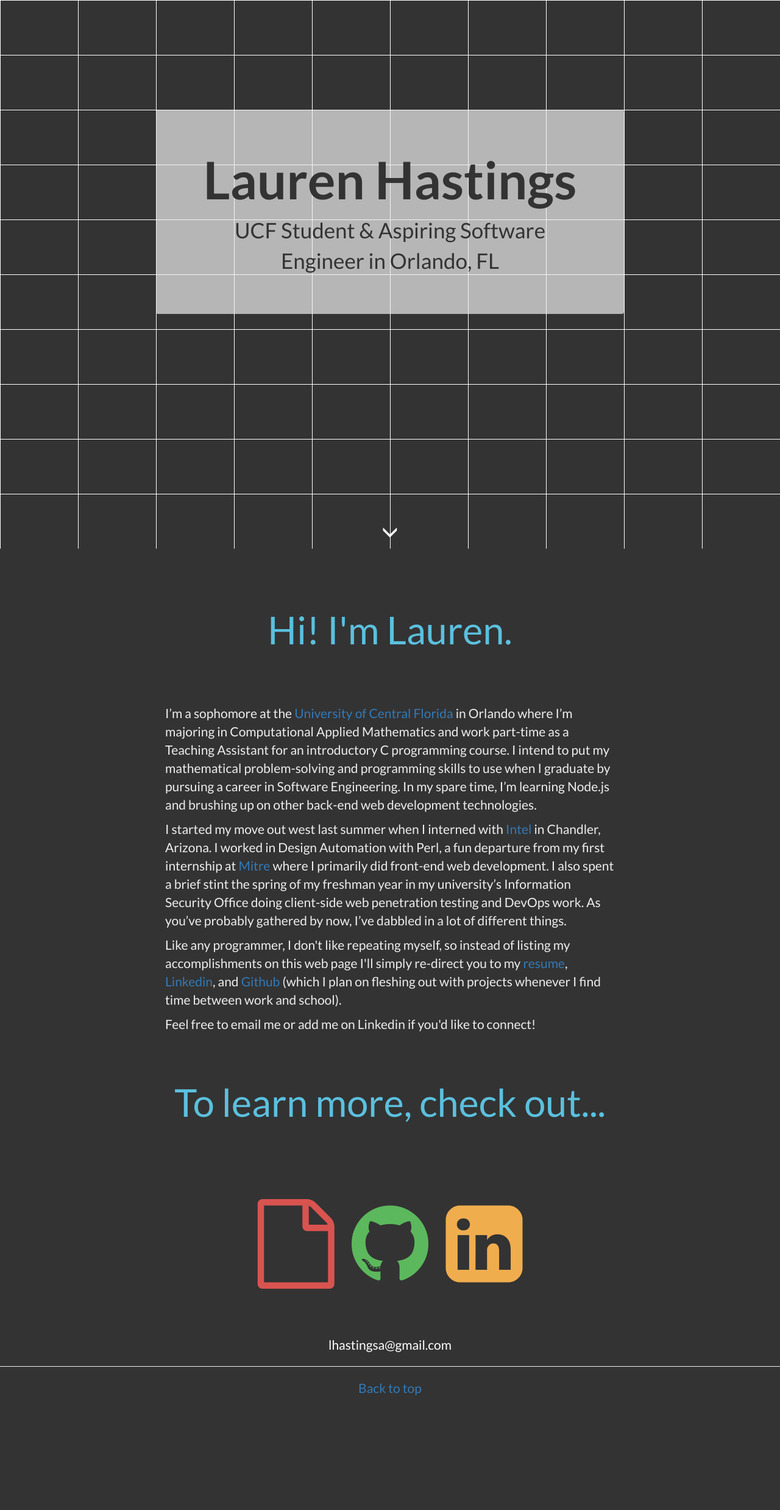
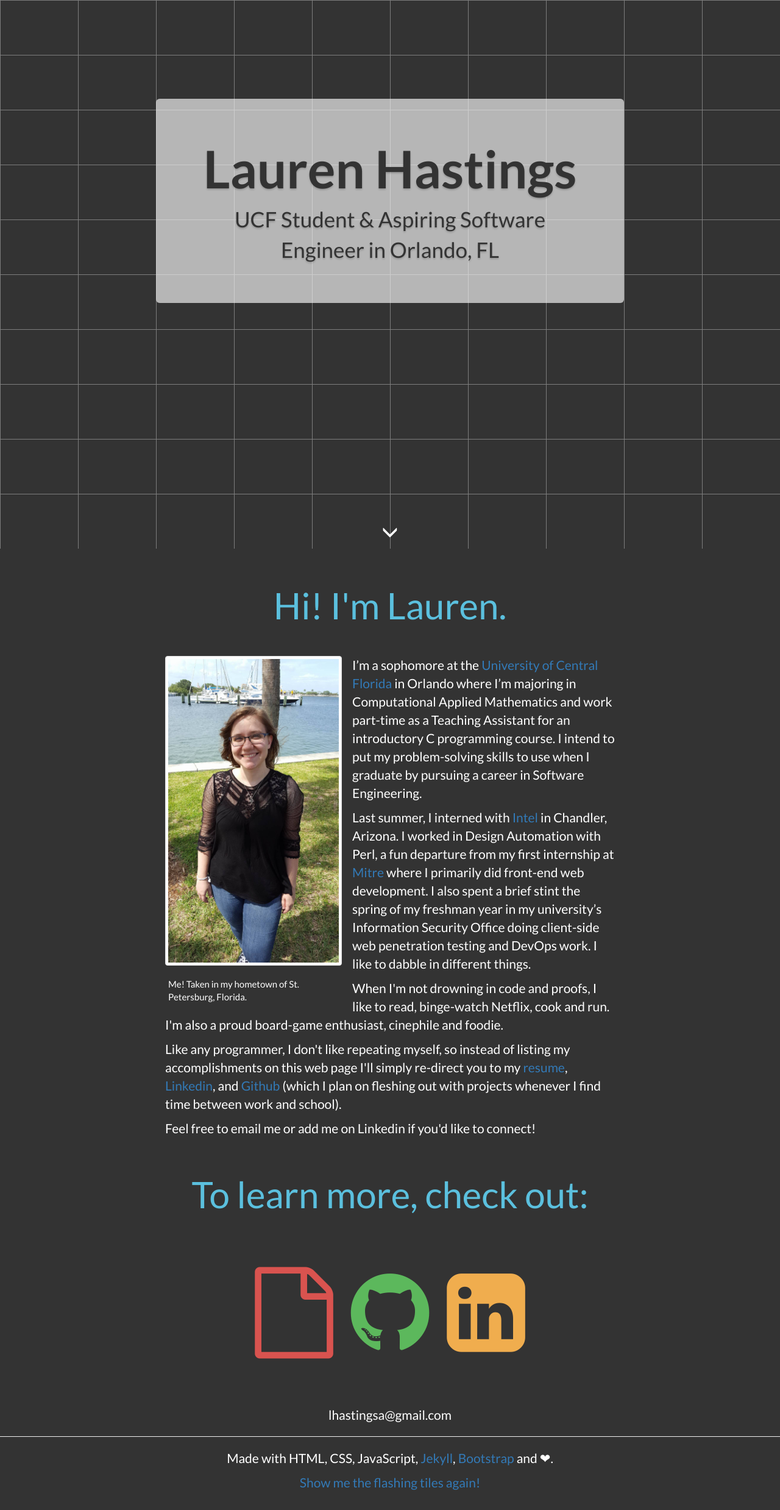
Before and after one commit to hastingsl/hastingsl.github.io, a Jekyll site: the page built from index.html, in a window 1280 px wide. Shown: the whole page at 61% size. Built offline with Jekyll 4.4.1, drawn with Linux system fonts in a browser that asks for light colours; nearby versions of some CDN libraries; before the commit the page ends 2312 px from its top, so only the background shows below that.

Commit message:
Started using Bootstrap Atom linter and simplified page HTML.

```diff
--- a/css/main.scss
+++ b/css/main.scss
@@ -12,47 +12,55 @@ $red: #d9534f;
 $transition: background-color 1s;
 $white: #fff;
 
-#about, .jumbotron {
-  color: $blue;
-}
-
-.blue-link a, .blue-link a:hover {
-  color: $dark-blue;
-}
-
 body {
+  background-color: $dark-gray;
   font-size: 21px;
   padding-bottom: 20px;
   font-family: Lato,'Helvetica Neue',Arial,Helvetica,sans-serif;
 }
 
-body, .footer, .link-icons, .link-icons a, #masthead a {
+body, .container-fluid a, .link-icons, .link-icons a, {
   color: $white;
 }
 
-body, .jumbotron {
-  background-color: $dark-gray;
-}
-
-.center {
-  text-align: center;
-}
-
 .container {
-  color: $gray;
   max-width: $narrow;
 }
 
-.container-fluid .jumbotron {
-  border-radius: 0px;
+.container a, .container a:hover, footer a, footer a:hover {
+  color: $dark-blue;
+}
+
+.container h1 {
+  color: $blue;
+  font-size: 60px;
+  padding-bottom: 40px;
+  padding-top: 40px;
+}
+
+.container-fluid {
+  height: 100vh;
+  z-index: 3;
+}
+
+.container-fluid a {
+  background: transparent;
+  bottom: 0;
+  font-size: 1.3em;
+  left: 0;
+  padding: 5px;
+  position: absolute;
+  right: 0;
+  width: 100%;
+  z-index: 1;
+}
+
+.container-fluid a:hover {
+  background-color: rgba(0, 0, 0, 0.45);
 }
 
 .dark {
   background-color: rgba(0, 0, 0, 0.5);
-}
-
-.footer {
-  margin-top: 50px;
 }
 
 .green-text {
@@ -65,13 +73,49 @@ body, .jumbotron {
 
 .grid {
   height: 100vh;
+  left: 0;
   position: absolute;
+  right: 0;
   width: 100%;
   top: 0;
 }
 
+figcaption {
+  padding-left: 5px;
+}
+
+figure {
+  float: left;
+  font-size: 15px;
+  margin-bottom: 10px;
+  margin-right: 15px;
+  width: 292px;
+}
+
+footer {
+  margin-top: 50px;
+}
+
+img {
+  width: 290px;
+}
+
 .jumbotron {
-  vertical-align: middle;
+  background-color: rgba(238, 238, 238, 0.7);
+  border-radius: 4px;
+  color: $dark-gray;
+  margin-top: 18vh;
+  max-width: $narrow;
+  text-shadow: rgba(0, 0, 0, 0.2) 0 2px 3px;
+}
+
+.jumbotron h1{
+  font-size: 85px;
+  font-weight: 700;
+}
+
+.jumbotron p {
+  font-size: 35px;
 }
 
 .light {
@@ -79,47 +123,7 @@ body, .jumbotron {
 }
 
 .link-icons {
-  font-size: 7em;
-}
-
-#masthead {
-  height: 100vh;
-  margin-bottom: 30px;
-  position: relative;
-  z-index: 3;
-}
-
-#masthead a {
-  background: transparent;
-  bottom: 0;
-  font-size: 1.3em;
-  left: 0;
-  padding: 5px;
-  position: absolute;
-  right: 0;
-  width: 100%;
-  z-index: 1;
-}
-
-#masthead a:hover {
-  background-color: rgba(0, 0, 0, 0.45);
-}
-
-#masthead .jumbotron {
-  background-color: rgba(238, 238, 238, 0.7);
-  border-radius: 4px;
-  color: $dark-gray;
-  margin-top: 20vh;
-  max-width: $narrow;
-}
-
-#masthead .jumbotron h1 {
-  font-size: 85px;
-  font-weight: 700;
-}
-
-#masthead .jumbotron p {
-  font-size: 35px;
+  font-size: 150px;
 }
 
 .orange-text {
@@ -151,11 +155,11 @@ body, .jumbotron {
 }
 
 .tile {
-  border: solid $white;
+  border: solid rgba(255, 255, 255, 0.2);
   border-bottom: 0px;
-  border-top-width: 1px;
   border-left-width: 1px;
   border-right: 0px;
+  border-top-width: 1px;
   float: left;
   height: 10vh;
   position: relative;
--- a/index.html
+++ b/index.html
@@ -3,41 +3,43 @@ css: main
 layout: default
 title: Lauren Hastings
 ---
-<div class="container-fluid">
-  <div class="row" id="masthead">
-    <div>
+<div class="container-fluid" id="masthead">
   <center>
     <div class="jumbotron">
       <h1>Lauren Hastings</h1>
       <p>UCF Student & Aspiring Software Engineer in Orlando, FL</p>
     </div>
   </center>
-    </div>
   <!-- Generates grid of solid tiles: -->
   <div class="grid" id="tile-grid">
     {% for i in (0..99) %}
       <div class="tile" id="tile-{{ i }}"></div>
     {% endfor %}
+  </div>
   <!-- Generates grid of transparent tiles for lightening/darkening effect: -->
-    </div><div class="grid" id="overlay-grid">
+  <div class="grid" id="overlay-grid">
     {% for i in (0..99) %}
       <div class="overlay-tile tile" id="overlay-{{ i }}"></div>
     {% endfor %}
   </div>
-    <a href="#about">
-      <center><span class="glyphicon glyphicon-menu-down"></span></center>
-    </a>
+  <a href="#about"><center><span class="glyphicon glyphicon-menu-down"></span></center></a>
 </div>
-  <div class="row">
-    <div class = "jumbotron" id="about">
-      <center><h1>Hi! I'm Lauren.</h1></center>
-    </div>
-    <div class="blue-link container">
+<div class="container">
+  <center id="about"><h1>Hi! I'm Lauren.</h1></center>
+  <figure>
+    <img src="files/me.jpg" class="img-responsive thumbnail" align="left">
+    <figcaption>
+      Me! Taken in my hometown of St. Petersburg, Florida.
+    </figcaption>
+  </figure>
   <p>
-        I’m a sophomore at the <a href="https://www.ucf.edu" target="_blank"> University of Central Florida</a> in Orlando where I’m majoring in Computational Applied Mathematics and work part-time as a Teaching Assistant for an introductory C programming course. I intend to put my mathematical problem-solving and programming skills to use when I graduate by pursuing a career in Software Engineering. In my spare time, I’m learning Node.js and brushing up on other back-end web development technologies.
+    I’m a sophomore at the <a href="https://www.ucf.edu" target="_blank"> University of Central Florida</a> in Orlando where I’m majoring in Computational Applied Mathematics and work part-time as a Teaching Assistant for an introductory C programming course. I intend to put my problem-solving skills to use when I graduate by pursuing a career in Software Engineering.
   </p>
   <p>
-        I started my move out west last summer when I interned with <a href="http://www.intel.com/content/www/us/en/homepage.html" target="_blank">Intel</a> in Chandler, Arizona. I worked in Design Automation with Perl, a fun departure from my first internship at <a href="https://www.mitre.org" target="_blank">Mitre</a> where I primarily did front-end web development. I also spent a brief stint the spring of my freshman year in my university’s Information Security Office doing client-side web penetration testing and DevOps work. As you’ve probably gathered by now, I’ve dabbled in a lot of different things.
+    Last summer, I interned with <a href="http://www.intel.com/content/www/us/en/homepage.html" target="_blank">Intel</a> in Chandler, Arizona. I worked in Design Automation with Perl, a fun departure from my first internship at <a href="https://www.mitre.org" target="_blank">Mitre</a> where I primarily did front-end web development. I also spent a brief stint the spring of my freshman year in my university’s Information Security Office doing client-side web penetration testing and DevOps work. I like to dabble in different things.
+  </p>
+  <p>
+    When I'm not drowning in code and proofs, I like to read, binge-watch Netflix, cook and run. I'm also a proud board-game enthusiast, cinephile and foodie.
   </p>
   <p>
     Like any programmer, I don't like repeating myself, so instead of listing my accomplishments on this web page I'll simply re-direct you to my <a href="files/resume.pdf" target="_blank">resume</a>, <a href="https://www.linkedin.com/in/hastingsl" target="_blank">Linkedin</a>, and <a href="https://www.github.com/hastingsl" target="_blank">Github</a> (which I plan on fleshing out with projects whenever I find time between work and school).
@@ -45,25 +47,20 @@ title: Lauren Hastings
   <p>
     Feel free to email me or add me on Linkedin if you'd like to connect!
   </p>
-    </div>
-  </div>
-  <div class="row">
-      <div class = "jumbotron">
-        <center><h1>To learn more, check out...</h1></center>
-      </div>
-      <div class="container link-icons">
-        <center>
+  <center><h1>To learn more, check out:</h1></center>
+  <center class="link-icons">
     <a href="http://hastingsl.github.io/files/resume.pdf" target="_blank"><i class="fa fa-file-o red-text"></i></a>
     <a href="https://www.github.com/hastingsl" target="_blank"><i class="fa fa-github green-text"></i></a>
     <a href="https://www.linkedin.com/in/hastingsl" target="_blank"><i class="fa fa-linkedin-square orange-text"></i></a>
   </center>
 </div>
-  </div>
-  <div class="row">
-    <center class="footer blue-link">
-      lhastingsa@gmail.com
+<footer>
+  <center>
+    <p>lhastingsa@gmail.com</p>
     <hr>
-      <a href="#masthead">Back to top</a>
+    <p>
+      Made with HTML, CSS, JavaScript, <a href="https://jekyllrb.com" target="_blank">Jekyll</a>, <a href="https:getbootstrap.com" target="_blank">Bootstrap</a> and &#10084;.
+    </p>
+    <p><a href="#masthead">Show me the flashing tiles again!</a></p>
   </center>
-  </div>
-</div>
+</footer>
```
Also changed, not shown: README.md, files/me.jpg (added). Lines whose indentation alone changed are shown as unchanged.
